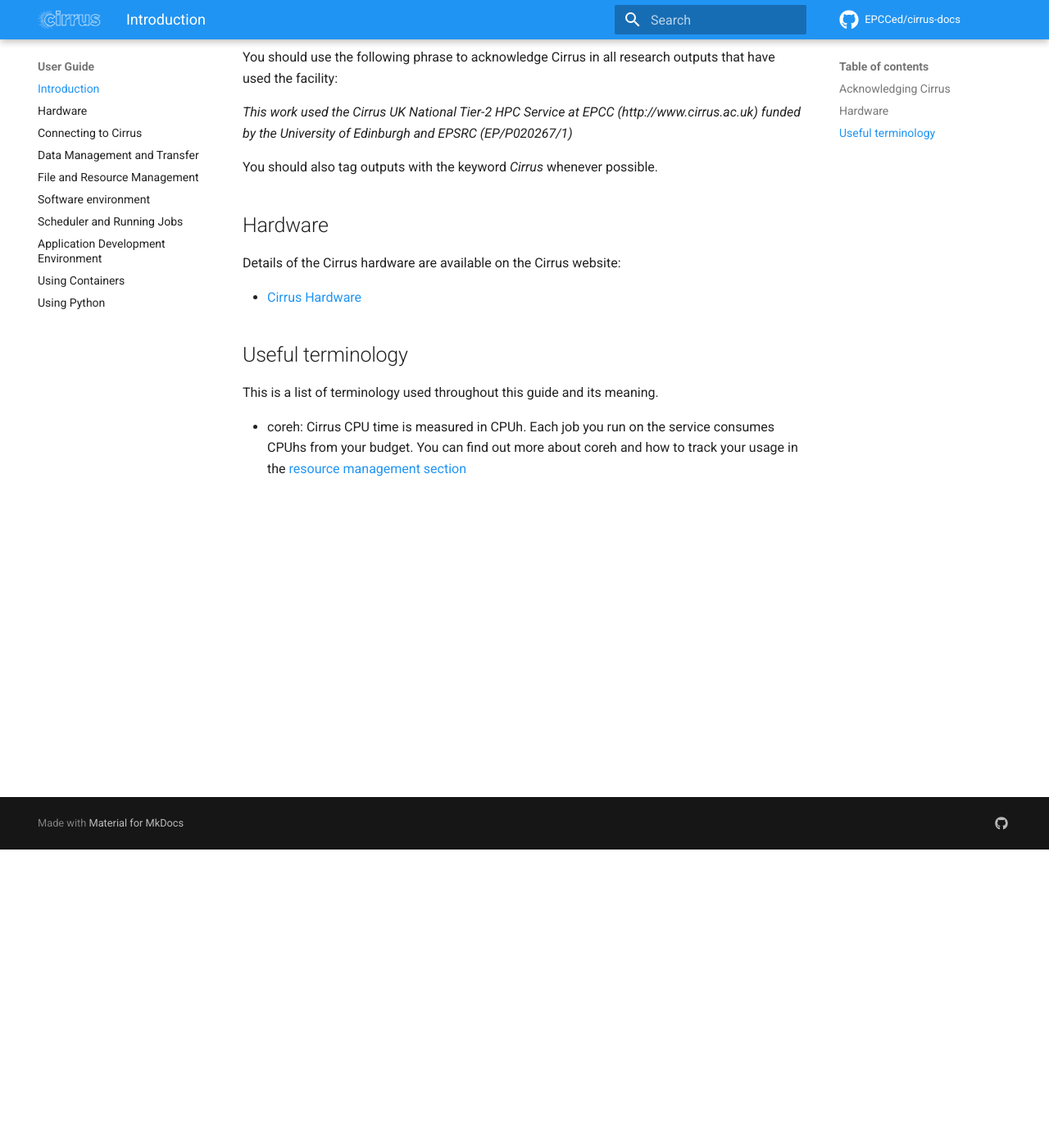
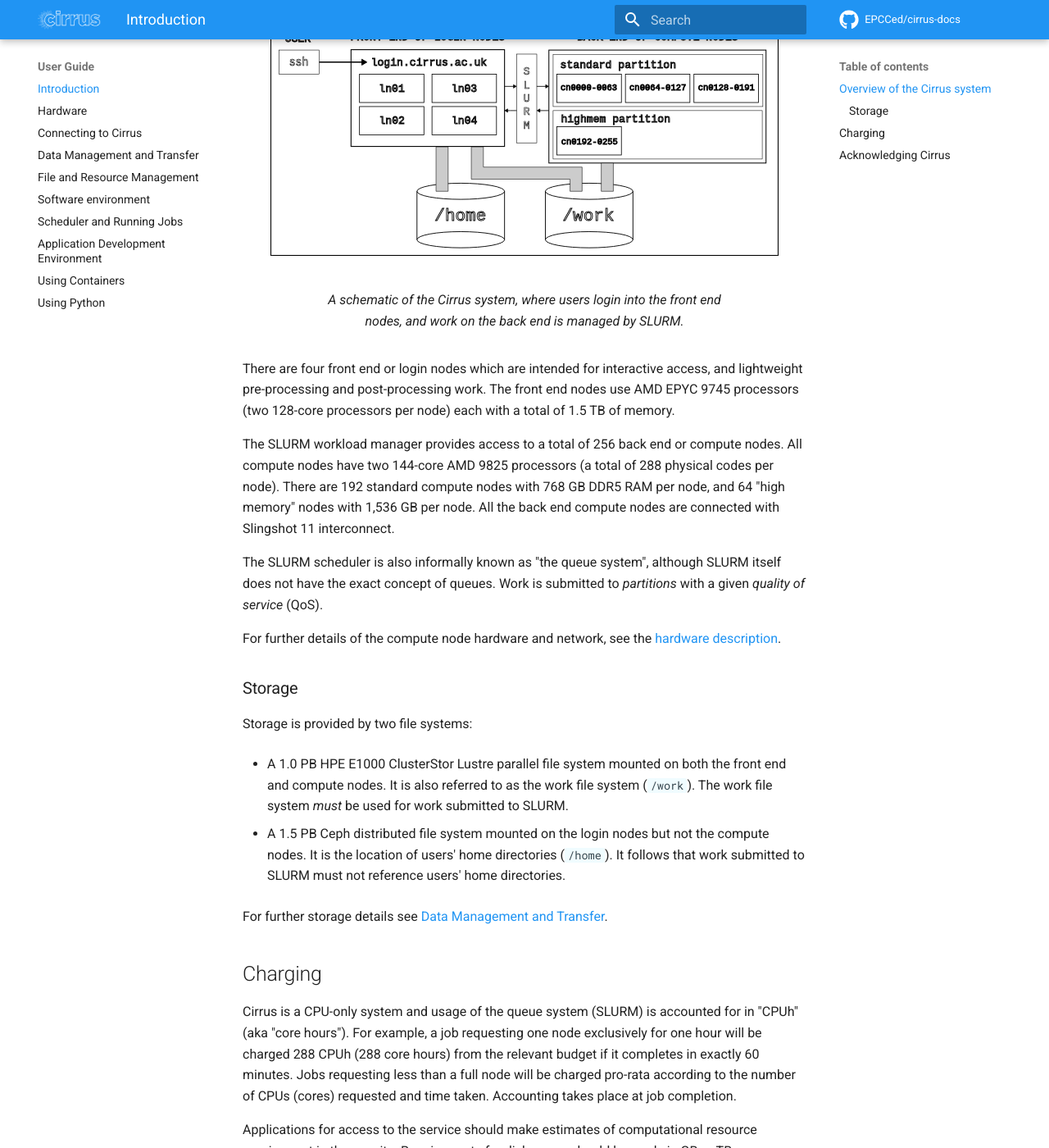
Before and after one commit to EPCCed/cirrus-docs, an MkDocs documentation site: the page built from docs/user-guide/introduction.md, in a window 1280 px wide and 1400 px high, scrolled down 364 px. Shown: the whole window at 82% size. Built offline with MkDocs 1.6.1 and Material for MkDocs 9.7.7, drawn with Linux system fonts in a browser that asks for light colours; comment, search, counter and statistics services are not loaded; some of the changed text lies outside the part shown.

Commit message:
Add overview schematic

```diff
--- a/docs/user-guide/introduction.md
+++ b/docs/user-guide/introduction.md
@@ -1,33 +1,77 @@
 # Introduction
 
-This guide is designed to be a reference for users of the
-high-performance computing (HPC) facility: Cirrus. It provides all the
-information needed to access the system, transfer data, manage your
-resources (disk and compute time), submit jobs, compile programs and
-manage your environment.
+The Cirrus EX4000 system was installed in Q4 2025. The underlying technology
+is supplied by HPE Cray and is based on AMD 9005 series processors. The system
+runs a version of Red Hat Enterprise Linux (RHEL).
+
+
+## Overview of the Cirrus system
+
+<figure markdown="span">
+   ![Overview of the Cirrus system](/images/overview.svg){ width="90%" }
+   <figcaption>A schematic of the Cirrus system, where users login into
+   the front end nodes, and work on the back end is managed by SLURM.
+   </figcaption>
+</figure>
+
+
+There are four front end or login nodes which are intended for interactive
+access, and lightweight pre-processing and post-processing work. The front
+end nodes use AMD EPYC 9745 processors (two 128-core processors per node)
+each with a total of 1.5 TB of memory.
+
+The SLURM workload manager provides access to a total of 256 back end or
+compute nodes. All compute nodes have two 144-core AMD 9825 processors (a
+total of 288 physical codes per node). There are 192 standard compute
+nodes with 768 GB DDR5 RAM per node, and 64 "high memory" nodes with
+1,536 GB per node. All the back end compute nodes are connected with
+Slingshot 11 interconnect.
+
+The SLURM scheduler is also informally known as "the queue system",
+although SLURM itself does not have the exact concept of queues.
+Work is submitted to _partitions_ with a given _quality of service_ (QoS).
+
+For further details of the compute node hardware and network, see the
+[hardware description](/user-guide/hardware).
+
+### Storage
+
+Storage is provided by two file systems:
+
+- A 1.0 PB HPE E1000 ClusterStor Lustre parallel file system mounted on both
+  the front end and compute nodes. It is also referred to as the work file
+  system (`/work`). The work file system _must_ be  used for work submitted to
+  SLURM.
+
+- A 1.5 PB Ceph distributed file system mounted on the login nodes but
+  not the compute nodes. It is the location of users' home directories
+  (`/home`).
+  It follows that work submitted to SLURM must not reference users'
+  home directories.
+
+For further storage details see
+[Data Management and Transfer](/user-guide/data).
+
+## Charging
+
+Cirrus is a CPU-only system and usage of the queue system (SLURM) is
+accounted for in "CPUh" (aka "core hours"). For example, a job requesting
+one node exclusively for one hour will be charged 288 CPUh (288 core hours)
+from the relevant budget if it completes in exactly 60 minutes. Jobs
+requesting less than a full node will be charged pro-rata according to
+the number of CPUs (cores) requested and time taken. Accounting takes
+place at job completion.
+
+Applications for access to the service should make estimates of computational
+resource requirement in these units. Requirements for disk usage should
+be made in GB or TB.
+
 
 ## Acknowledging Cirrus
 
-You should use the following phrase to acknowledge Cirrus in all
+Please use the following phrase to acknowledge Cirrus in all
 research outputs that have used the facility:
 
 *This work used the Cirrus UK National Tier-2 HPC Service at EPCC
 (http://www.cirrus.ac.uk) funded by the University of Edinburgh and
-EPSRC (EP/P020267/1)*
-
-You should also tag outputs with the keyword *Cirrus* whenever possible.
-
-## Hardware
-
-Details of the Cirrus hardware are available on the Cirrus website:
-
-- [Cirrus Hardware](https://www.cirrus.ac.uk/about/hardware-software/)
-
-## Useful terminology
-
-This is a list of terminology used throughout this guide and its
-meaning.
-
-- coreh: Cirrus CPU time is measured in CPUh. Each job you run on the service
-  consumes CPUhs from your budget. You can find out more about coreh and
-  how to track your usage in the [resource management section](../resource_management/)
+EPSRC.*
--- a/mkdocs.yml
+++ b/mkdocs.yml
@@ -29,6 +29,8 @@
 
 markdown_extensions:
   - admonition
+  - attr_list
+  - md_in_html
   - pymdownx.details
   - pymdownx.superfences
   - pymdownx.tabbed:
```
Also changed, not shown: docs/images/overview.svg (added).
